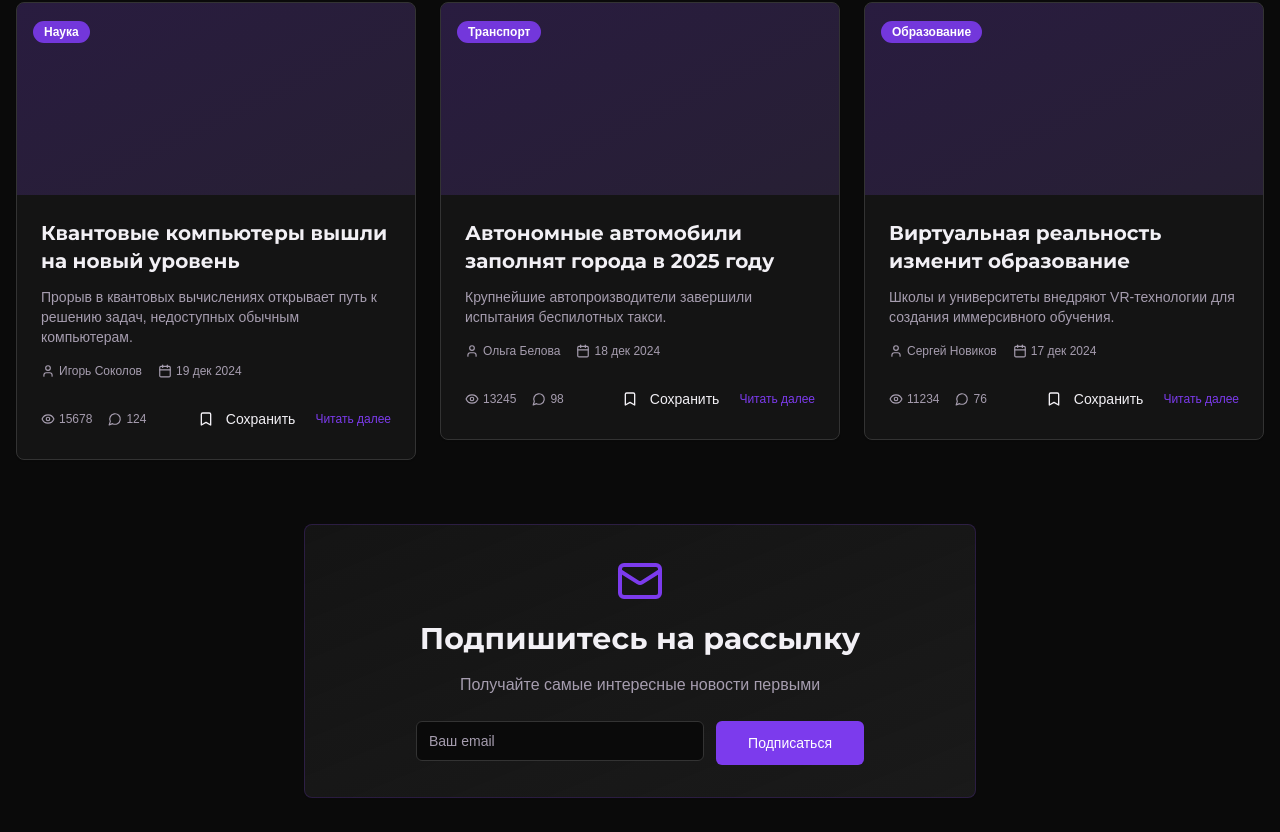
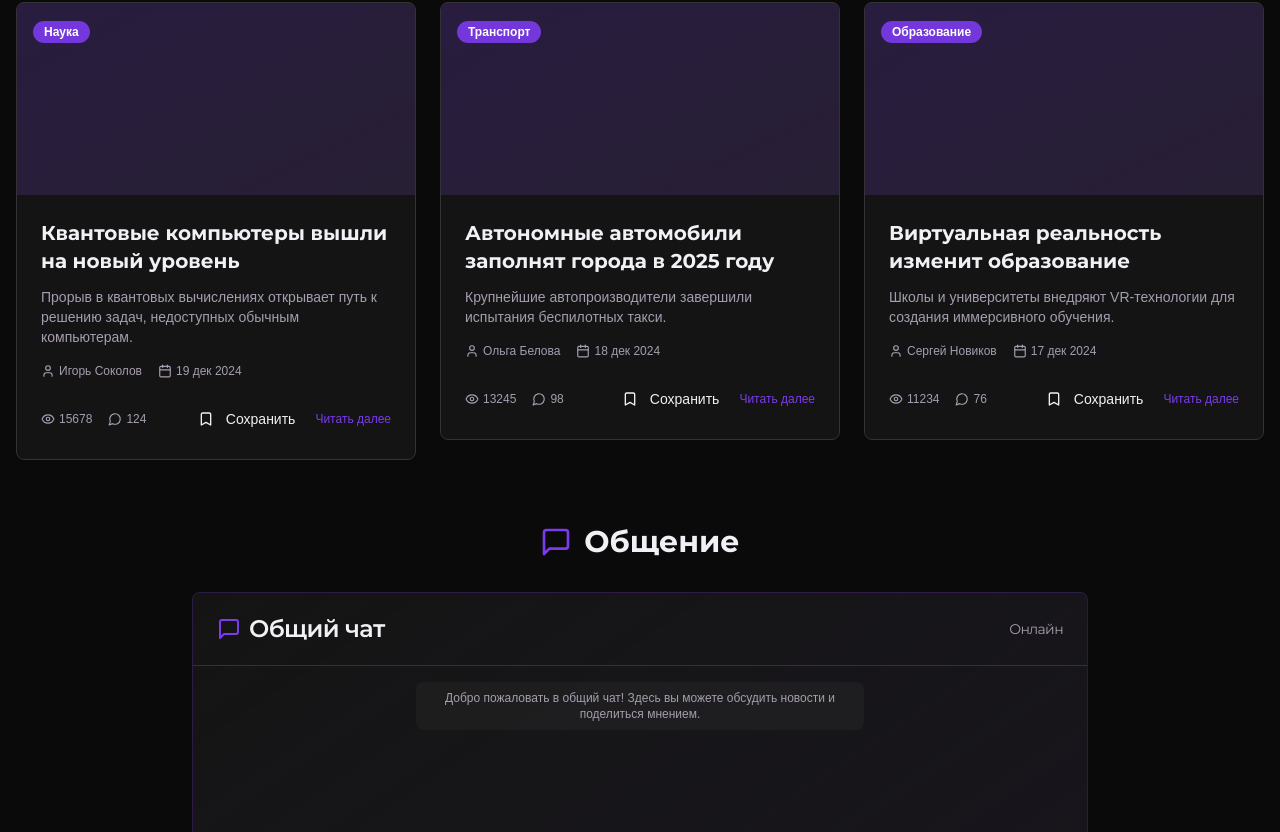
Before and after one commit to pr-poehali-dev/news-website-customization, a React (Vite) app: page / in a window 1280 px wide. Shown: the part 1968-2800 px from the top of the page. Built offline with nearby package versions, Linux system fonts and the light colour scheme; sample sign-in values are in the browser's storage; a web font is replaced by a local one.

Commit message:
Удалить Подписку и добавить чат

```diff
--- /dev/null
+++ b/src/components/Chat.tsx
@@ -0,0 +1,180 @@
+import { useState, useEffect, useRef } from 'react';
+import { Card, CardContent, CardHeader, CardTitle } from '@/components/ui/card';
+import { Button } from '@/components/ui/button';
+import { Input } from '@/components/ui/input';
+import { Avatar, AvatarFallback } from '@/components/ui/avatar';
+import { ScrollArea } from '@/components/ui/scroll-area';
+import Icon from '@/components/ui/icon';
+import { useToast } from '@/hooks/use-toast';
+
+interface Message {
+  id: number;
+  userId: string;
+  userName: string;
+  text: string;
+  timestamp: string;
+}
+
+interface User {
+  id: string;
+  name: string;
+  email: string;
+}
+
+const Chat = () => {
+  const { toast } = useToast();
+  const [user, setUser] = useState<User | null>(null);
+  const [messages, setMessages] = useState<Message[]>([]);
+  const [newMessage, setNewMessage] = useState('');
+  const scrollRef = useRef<HTMLDivElement>(null);
+
+  useEffect(() => {
+    const storedUser = localStorage.getItem('user');
+    if (storedUser) {
+      setUser(JSON.parse(storedUser));
+    }
+
+    const storedMessages = localStorage.getItem('chatMessages');
+    if (storedMessages) {
+      setMessages(JSON.parse(storedMessages));
+    } else {
+      const initialMessages: Message[] = [
+        {
+          id: 1,
+          userId: 'system',
+          userName: 'Система',
+          text: 'Добро пожаловать в общий чат! Здесь вы можете обсудить новости и поделиться мнением.',
+          timestamp: new Date().toLocaleTimeString('ru-RU', { hour: '2-digit', minute: '2-digit' }),
+        },
+      ];
+      setMessages(initialMessages);
+      localStorage.setItem('chatMessages', JSON.stringify(initialMessages));
+    }
+  }, []);
+
+  useEffect(() => {
+    if (scrollRef.current) {
+      scrollRef.current.scrollTop = scrollRef.current.scrollHeight;
+    }
+  }, [messages]);
+
+  const handleSendMessage = (e: React.FormEvent) => {
+    e.preventDefault();
+
+    if (!user) {
+      toast({
+        title: '⚠️ Требуется авторизация',
+        description: 'Войдите в систему, чтобы отправлять сообщения',
+        variant: 'destructive',
+      });
+      return;
+    }
+
+    if (!newMessage.trim()) return;
+
+    const message: Message = {
+      id: Date.now(),
+      userId: user.id,
+      userName: user.name,
+      text: newMessage.trim(),
+      timestamp: new Date().toLocaleTimeString('ru-RU', { hour: '2-digit', minute: '2-digit' }),
+    };
+
+    const updatedMessages = [...messages, message];
+    setMessages(updatedMessages);
+    localStorage.setItem('chatMessages', JSON.stringify(updatedMessages));
+    setNewMessage('');
+  };
+
+  const getUserInitials = (name: string) => {
+    return name.split(' ').map(n => n[0]).join('').toUpperCase().slice(0, 2);
+  };
+
+  return (
+    <Card className="h-[600px] flex flex-col bg-gradient-to-br from-card to-primary/5 border-primary/20">
+      <CardHeader className="border-b border-border">
+        <CardTitle className="flex items-center gap-2">
+          <Icon name="MessageSquare" size={24} className="text-primary" />
+          Общий чат
+          <span className="ml-auto text-sm font-normal text-muted-foreground">
+            {user ? 'Онлайн' : 'Войдите для участия'}
+          </span>
+        </CardTitle>
+      </CardHeader>
+
+      <CardContent className="flex-1 p-0 flex flex-col overflow-hidden">
+        <ScrollArea className="flex-1 p-4" ref={scrollRef}>
+          <div className="space-y-4">
+            {messages.map((message) => {
+              const isCurrentUser = user?.id === message.userId;
+              const isSystem = message.userId === 'system';
+
+              if (isSystem) {
+                return (
+                  <div key={message.id} className="flex justify-center">
+                    <div className="bg-muted/50 px-4 py-2 rounded-lg text-xs text-muted-foreground max-w-md text-center">
+                      {message.text}
+                    </div>
+                  </div>
+                );
+              }
+
+              return (
+                <div
+                  key={message.id}
+                  className={`flex gap-3 ${isCurrentUser ? 'flex-row-reverse' : 'flex-row'}`}
+                >
+                  <Avatar className="w-8 h-8 border-2 border-primary/20">
+                    <AvatarFallback className="bg-gradient-to-br from-primary to-accent text-white text-xs">
+                      {getUserInitials(message.userName)}
+                    </AvatarFallback>
+                  </Avatar>
+
+                  <div className={`flex flex-col ${isCurrentUser ? 'items-end' : 'items-start'} max-w-[70%]`}>
+                    <div className="flex items-center gap-2 mb-1">
+                      <span className="text-xs font-medium">{message.userName}</span>
+                      <span className="text-xs text-muted-foreground">{message.timestamp}</span>
+                    </div>
+                    <div
+                      className={`px-4 py-2 rounded-2xl ${
+                        isCurrentUser
+                          ? 'bg-primary text-primary-foreground rounded-tr-sm'
+                          : 'bg-muted rounded-tl-sm'
+                      }`}
+                    >
+                      <p className="text-sm break-words">{message.text}</p>
+                    </div>
+                  </div>
+                </div>
+              );
+            })}
+          </div>
+        </ScrollArea>
+
+        <div className="border-t border-border p-4">
+          {user ? (
+            <form onSubmit={handleSendMessage} className="flex gap-2">
+              <Input
+                value={newMessage}
+                onChange={(e) => setNewMessage(e.target.value)}
+                placeholder="Напишите сообщение..."
+                className="flex-1"
+                maxLength={500}
+              />
+              <Button type="submit" size="icon" disabled={!newMessage.trim()}>
+                <Icon name="Send" size={18} />
+              </Button>
+            </form>
+          ) : (
+            <div className="text-center py-2 text-sm text-muted-foreground">
+              <Icon name="Lock" size={20} className="mx-auto mb-2" />
+              Войдите, чтобы участвовать в обсуждении
+            </div>
+          )}
+        </div>
+      </CardContent>
+    </Card>
+  );
+};
+
+export default Chat;
--- a/src/components/Header.tsx
+++ b/src/components/Header.tsx
@@ -61,12 +61,12 @@ const Header = () => {
               Популярное
             </button>
             <button
-              onClick={() => scrollToSection('subscribe')}
+              onClick={() => scrollToSection('chat')}
               className={`text-sm font-medium transition-colors hover:text-primary ${
-                activeSection === 'subscribe' ? 'text-primary' : 'text-muted-foreground'
+                activeSection === 'chat' ? 'text-primary' : 'text-muted-foreground'
               }`}
             >
-              Подписка
+              Чат
             </button>
             <button
               onClick={() => scrollToSection('contacts')}
--- a/src/pages/Index.tsx
+++ b/src/pages/Index.tsx
@@ -2,8 +2,8 @@ import { useState } from 'react';
 import Header from '@/components/Header';
 import NewsCard from '@/components/NewsCard';
 import CommentSection from '@/components/CommentSection';
+import Chat from '@/components/Chat';
 import { Button } from '@/components/ui/button';
-import { Input } from '@/components/ui/input';
 import { Card, CardContent } from '@/components/ui/card';
 import Icon from '@/components/ui/icon';
 
@@ -112,14 +112,7 @@ const sampleComments = [
 ];
 
 const Index = () => {
-  const [email, setEmail] = useState('');
   const [selectedNews, setSelectedNews] = useState<number | null>(null);
-
-  const handleSubscribe = (e: React.FormEvent) => {
-    e.preventDefault();
-    alert(`Спасибо за подписку! Письма будут приходить на ${email}`);
-    setEmail('');
-  };
 
   return (
     <div className="min-h-screen bg-background">
@@ -173,30 +166,16 @@ const Index = () => {
           </div>
         </section>
 
-        <section id="subscribe" className="container mx-auto px-4 mb-16">
-          <Card className="max-w-2xl mx-auto bg-gradient-to-br from-card to-muted/30 border-primary/20">
-            <CardContent className="p-8 text-center">
-              <Icon name="Mail" size={48} className="mx-auto mb-4 text-primary" />
-              <h2 className="text-3xl font-bold mb-4">Подпишитесь на рассылку</h2>
-              <p className="text-muted-foreground mb-6">
-                Получайте самые интересные новости первыми
-              </p>
 
-              <form onSubmit={handleSubscribe} className="flex gap-3 max-w-md mx-auto">
-                <Input
-                  type="email"
-                  placeholder="Ваш email"
-                  value={email}
-                  onChange={(e) => setEmail(e.target.value)}
-                  required
-                  className="flex-1"
-                />
-                <Button type="submit" size="lg">
-                  Подписаться
-                </Button>
-              </form>
-            </CardContent>
-          </Card>
+
+        <section id="chat" className="container mx-auto px-4 mb-16">
+          <div className="max-w-4xl mx-auto">
+            <h2 className="text-3xl font-bold text-center mb-8 flex items-center justify-center gap-3">
+              <Icon name="MessageSquare" size={32} className="text-primary" />
+              Общение
+            </h2>
+            <Chat />
+          </div>
         </section>
 
         <section id="contacts" className="container mx-auto px-4">
```
